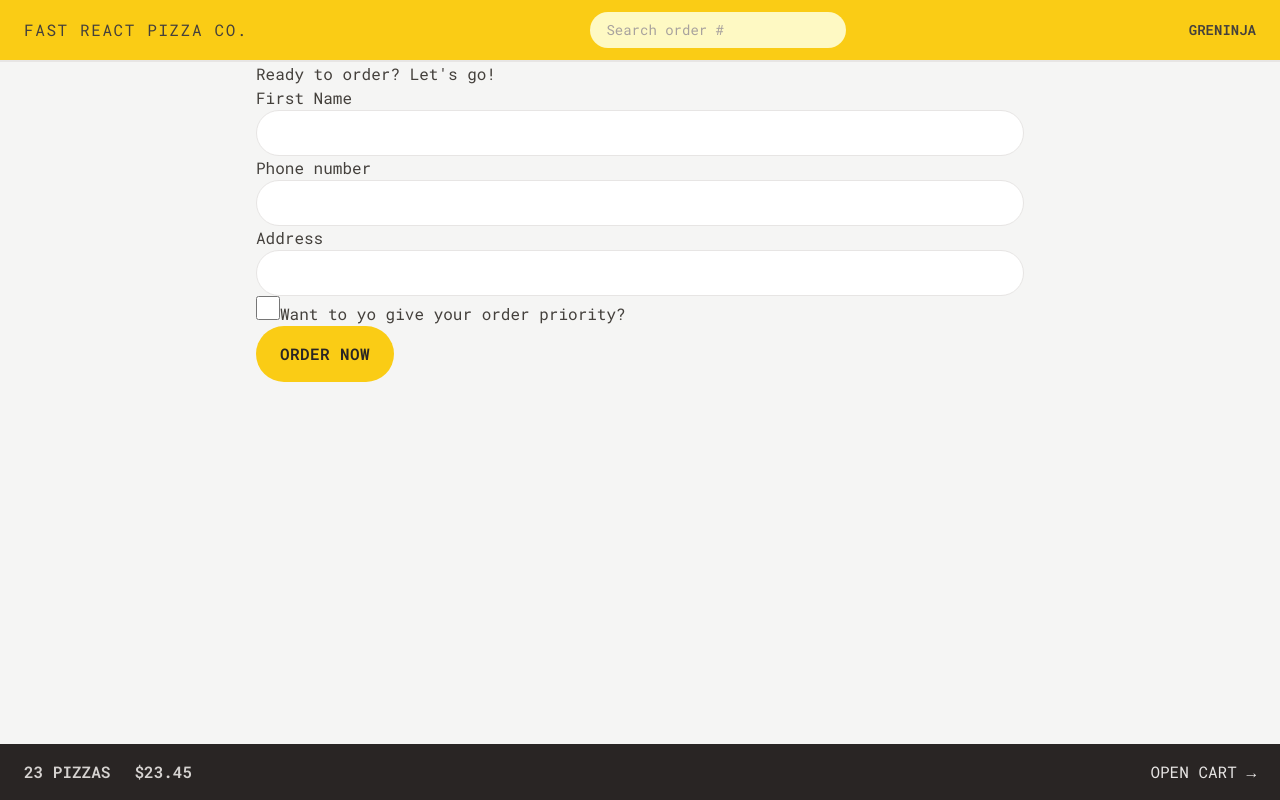
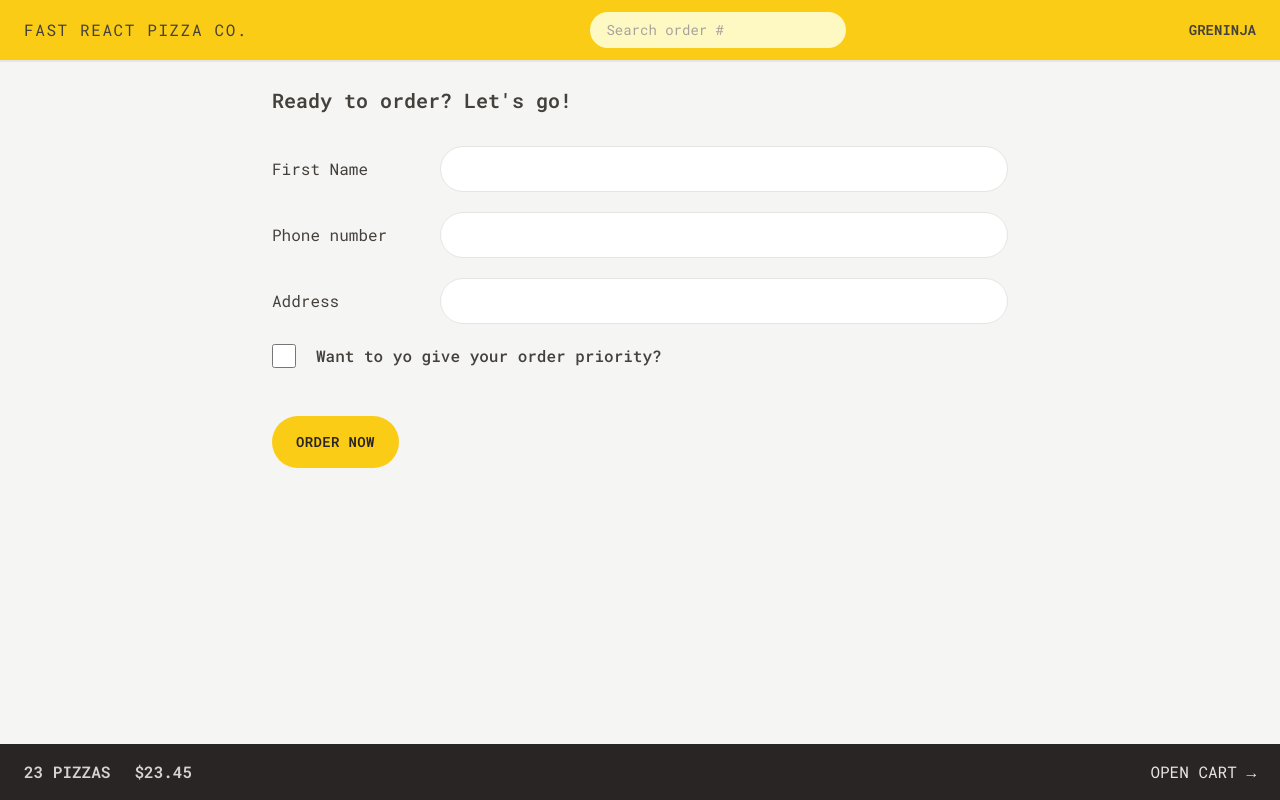
Before and after one commit to greninjam26/fast-react-pizza, a React (Vite) app: page /order/new in a window 1280 px wide. Built offline with nearby package versions, Linux system fonts and the light colour scheme.

Commit message:
style the order form

```diff
--- a/src/features/order/CreateOrder.jsx
+++ b/src/features/order/CreateOrder.jsx
@@ -43,33 +43,42 @@
   const cart = fakeCart;
 
   return (
-    <div>
-      <h2>Ready to order? Let's go!</h2>
+    <div className="px-4 py-6">
+      <h2 className="mb-8 text-xl font-semibold">Ready to order? Let's go!</h2>
 
       {/* we don't need action="/order/new"
 			because React Router will default to the closest route */}
       <Form method="POST">
-        <div>
-          <label>First Name</label>
-          <input className="input" type="text" name="customer" required />
+        <div className="mb-5 flex flex-col gap-2 sm:flex-row sm:items-center">
+          <label className="sm:basis-40">First Name</label>
+          <input className="input grow" type="text" name="customer" required />
         </div>
 
-        <div>
-          <label>Phone number</label>
-          <div>
-            <input className="input" type="tel" name="phone" required />
-          </div>
-          {formErrors?.phone && <p>{formErrors.phone}</p>}
-        </div>
-
-        <div>
-          <label>Address</label>
-          <div>
-            <input className="input" type="text" name="address" required />
+        <div className="mb-5 flex flex-col gap-2 sm:flex-row sm:items-center">
+          <label className="sm:basis-40">Phone number</label>
+          <div className="grow">
+            <input className="input w-full" type="tel" name="phone" required />
+            {formErrors?.phone && (
+              <p className="mt-2 rounded-md bg-red-100 p-2 text-xs text-red-700">
+                {formErrors.phone}
+              </p>
+            )}
           </div>
         </div>
 
-        <div>
+        <div className="mb-5 flex flex-col gap-2 sm:flex-row sm:items-center">
+          <label className="sm:basis-40">Address</label>
+          <div className="grow">
+            <input
+              className="input w-full"
+              type="text"
+              name="address"
+              required
+            />
+          </div>
+        </div>
+
+        <div className="mb-12 flex items-center gap-5">
           <input
             className="h-6 w-6 accent-yellow-400 focus:outline-none focus:ring focus:ring-yellow-400 focus:ring-offset-2"
             type="checkbox"
@@ -78,7 +87,9 @@
             // value={withPriority}
             // onChange={(e) => setWithPriority(e.target.checked)}
           />
-          <label htmlFor="priority">Want to yo give your order priority?</label>
+          <label htmlFor="priority" className="font-medium">
+            Want to yo give your order priority?
+          </label>
         </div>
 
         <div>
--- a/src/index.css
+++ b/src/index.css
@@ -5,7 +5,7 @@
 /* shouldn't be doing this, it is better to make a reusable component for the input and not put the style into a class, this defeat the purpose of using tailwind */
 @layer components {
   .input {
-    @apply w-full rounded-full border border-stone-200 px-4 py-2 text-sm transition-all duration-300 focus:outline-none focus:ring focus:ring-yellow-400 md:px-6 md:py-3;
+    @apply rounded-full border border-stone-200 px-4 py-2 text-sm transition-all duration-300 focus:outline-none focus:ring focus:ring-yellow-400 md:px-6 md:py-3;
   }
   /* https://dev.to/afif/i-made-100-css-loaders-for-your-next-project-4eje */
   .loader {
--- a/src/ui/Button.jsx
+++ b/src/ui/Button.jsx
@@ -2,12 +2,12 @@
 
 function Button({ children, disabled, to, type }) {
   const base =
-    "inline-block rounded-full bg-yellow-400  font-semibold uppercase tracking-wide text-stone-800 transition-colors duration-300 hover:bg-yellow-300 focus:bg-yellow-300 focus:outline-none focus:ring focus:ring-yellow-300 focus:ring-offset-2 disabled:cursor-not-allowed";
+    "inline-block text-sm rounded-full bg-yellow-400 font-semibold uppercase tracking-wide text-stone-800 transition-colors duration-300 hover:bg-yellow-300 focus:bg-yellow-300 focus:outline-none focus:ring focus:ring-yellow-300 focus:ring-offset-2 disabled:cursor-not-allowed";
   const styles = {
     primary: base + "px-4 py-3 sm:px-6 sm:py-4",
     small: base + "py-2 md:px-5 md:py-2.5 text-xs",
     secondary:
-      "inline-block rounded-full border-2 border-stone-300 font-semibold uppercase tracking-wide text-stone-400 transition-colors duration-300 hover:bg-stone-300 hover:text-stone-800 focus:bg-stone-300 focus:text-stone-800 focus:outline-none focus:ring focus:ring-stone-200 focus:ring-offset-2 disabled:cursor-not-allowed px-4 py-2.5 sm:px-6 sm:py-3.5",
+      "inline-block text-sm rounded-full border-2 border-stone-300 font-semibold uppercase tracking-wide text-stone-400 transition-colors duration-300 hover:bg-stone-300 hover:text-stone-800 focus:bg-stone-300 focus:text-stone-800 focus:outline-none focus:ring focus:ring-stone-200 focus:ring-offset-2 disabled:cursor-not-allowed px-4 py-2.5 sm:px-6 sm:py-3.5",
   };
 
   if (to) {
```
